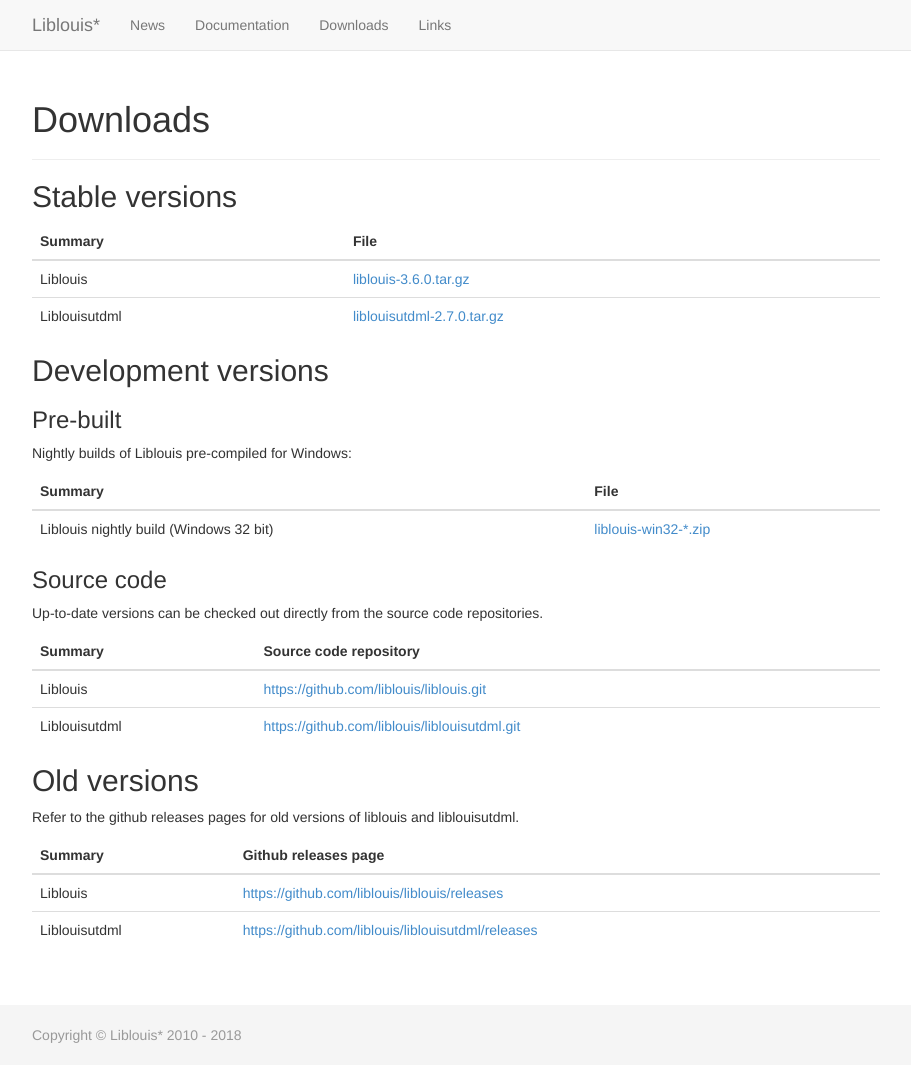
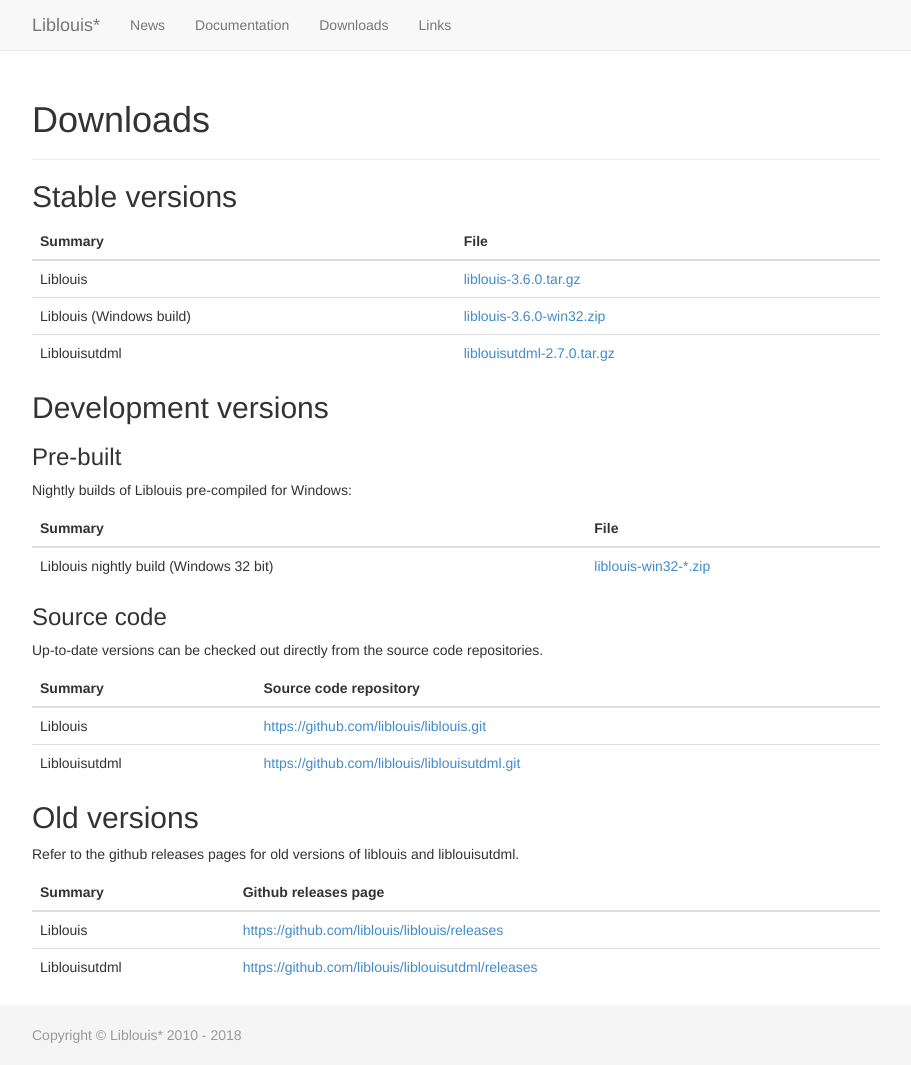
Before and after one commit to liblouis/liblouis.github.io, a Jekyll site: the page built from downloads/index.md, in a window 1280 px wide and 1065 px high. Shown: the whole window, without its empty margins (38-949 px from the left). Built offline with Jekyll 4.4.1, drawn with Linux system fonts in a browser that asks for light colours.

Commit message:
Add Windows build for 3.6.0

```diff
--- a/downloads/index.md
+++ b/downloads/index.md
@@ -7,6 +7,7 @@
 |Summary|File|
 |---------|
 |Liblouis|[liblouis-3.6.0.tar.gz](https://github.com/liblouis/liblouis/releases/download/v3.6.0/liblouis-3.6.0.tar.gz)|
+|Liblouis (Windows build)|[liblouis-3.6.0-win32.zip](https://github.com/liblouis/liblouis/releases/download/v3.6.0/liblouis-3.6.0-win32.zip)|
 |Liblouisutdml|[liblouisutdml-2.7.0.tar.gz](https://github.com/liblouis/liblouisutdml/archive/v2.7.0.tar.gz)|
 {: .table}
 
```
